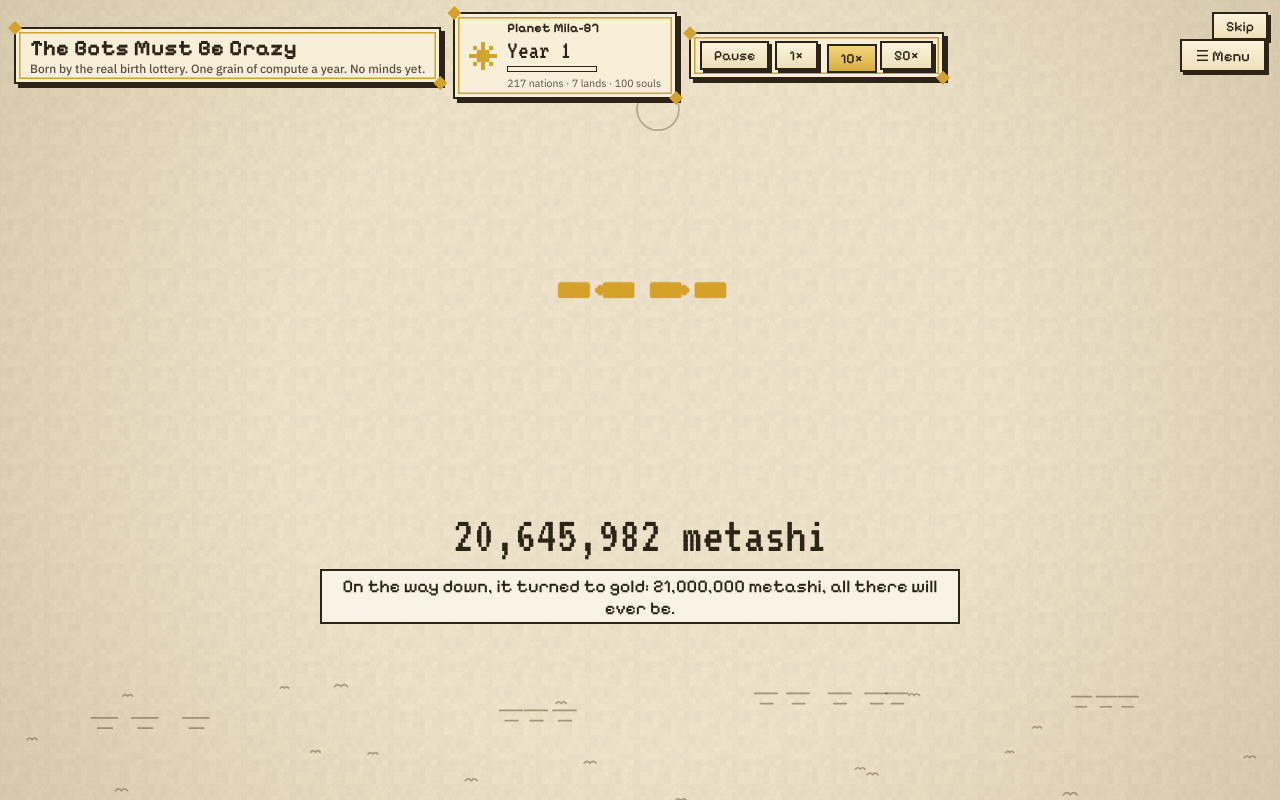
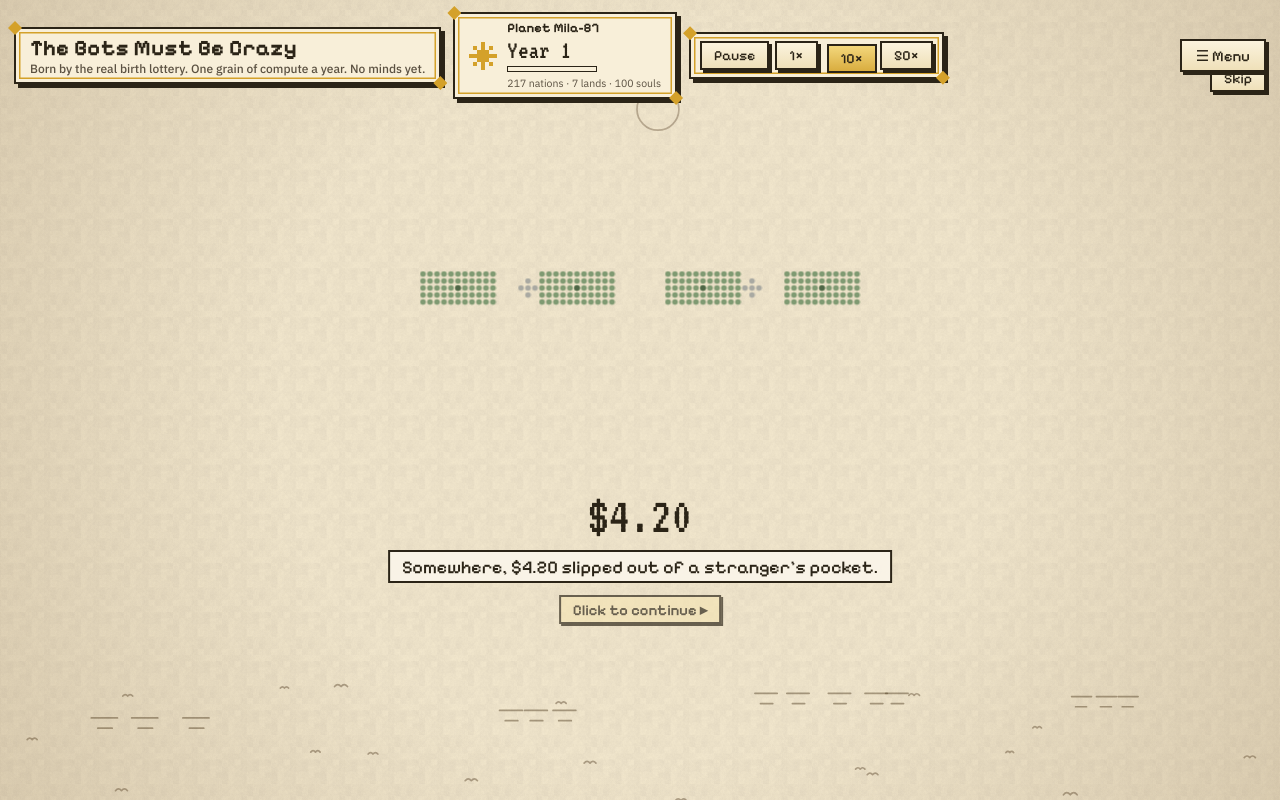
Before and after one commit to haodaz/the-bots-must-be-crazy, a Next.js app: page / in a window 1280 px wide. Both pictures are taken after a click on the button "Skip the story". Built offline with nearby package versions, Linux system fonts and the light colour scheme.

Commit message:
The opening waits for a click after each line
Co-Authored-By: Claude Opus 5.5 <noreply@anthropic.com>

```diff
--- a/app/globals.css
+++ b/app/globals.css
@@ -772,6 +772,8 @@ body {
 
 .board-overlay .skip {
   pointer-events: auto;
+  top: 64px;
+  right: 14px;
 }
 
 .hud-top {
@@ -1760,3 +1762,40 @@ body {
   font-size: 13px;
   padding: 3px 9px 2px;
 }
+
+/* The opening waits for a click after each line. */
+.intro-catch {
+  position: absolute;
+  inset: 0;
+  background: none;
+  border: 0;
+  padding: 0;
+  cursor: pointer;
+  pointer-events: auto;
+}
+
+.genesis-caption .next-hint {
+  display: table;
+  margin: 12px auto 0;
+  padding: 4px 12px 3px;
+  font-family: var(--pixel);
+  font-size: 15px;
+  font-weight: 600;
+  color: var(--ink);
+  background: var(--gold-soft);
+  border: 2px solid var(--ink);
+  box-shadow: 2px 2px 0 var(--ink);
+  opacity: 0;
+  transition: opacity 0.3s;
+}
+
+.genesis-caption .next-hint.on {
+  opacity: 1;
+  animation: hint-blink 1.4s ease-in-out infinite;
+}
+
+@keyframes hint-blink {
+  50% {
+    opacity: 0.55;
+  }
+}
--- a/src/i18n-zh.ts
+++ b/src/i18n-zh.ts
@@ -439,4 +439,6 @@ export const ZH: Record<string, string> = {
   "Menu (Esc)": "菜单（Esc）",
   "Language": "语言",
   "{n} left": "剩 {n} 张",
+  "Continue": "继续",
+  "Click to continue ▸": "点一下继续 ▸",
 };
--- a/src/ui/WorldView.tsx
+++ b/src/ui/WorldView.tsx
@@ -22,6 +22,9 @@ const SPEEDS = [
 
 /** The opening, in seconds. */
 const INTRO = { fall: 1.8, burst: 3.4, land: 4.8, settle: 6.2, borders: 7.4, born: 9.2, end: 10.2 };
+/** The opening plays one line at a time: each beat plays to its end and waits for a click before the next. */
+const BEATS = [INTRO.fall, INTRO.burst, INTRO.land, INTRO.settle, INTRO.borders, INTRO.end];
+const HOLD = 0.001;
 const FOLLOW_ZOOM = 6;
 
 type Selection =
@@ -77,7 +80,10 @@ export default function WorldView() {
   /** While a zoom eases in, this world point stays under this screen point (buffer px). */
   const zoomAnchorRef = useRef<{ x: number; y: number; px: number; py: number } | null>(null);
   const particlesRef = useRef<Particle[]>([]);
-  const introStartRef = useRef<number | null>(null);
+  // The opening's own clock, in seconds: it stops at the end of each beat until the viewer moves on.
+  const introTRef = useRef(0);
+  const introLastRef = useRef<number | null>(null);
+  const beatRef = useRef(0);
   const lastEventRef = useRef<WorldEvent | null>(null);
   const lastCutRef = useRef(0);
   const rotateRef = useRef(0);
@@ -97,9 +103,11 @@ export default function WorldView() {
   const [menu, setMenu] = useState(false);
   const resumeRef = useRef(false);
   const menuKeyRef = useRef<() => void>(() => {});
+  const introKeyRef = useRef<() => boolean>(() => false);
   useEffect(() => {
     const onKey = (e: KeyboardEvent) => {
       if (e.key === "Escape") menuKeyRef.current();
+      else if ((e.key === " " || e.key === "Enter" || e.key === "ArrowRight") && introKeyRef.current()) e.preventDefault();
     };
     window.addEventListener("keydown", onKey);
     return () => window.removeEventListener("keydown", onKey);
@@ -146,7 +154,9 @@ export default function WorldView() {
       camRef.current = fitCamera(w);
       lastEventRef.current = w.events[w.events.length - 1] ?? null;
       particlesRef.current = makeParticles(w);
-      introStartRef.current = null;
+      introTRef.current = 0;
+      introLastRef.current = null;
+      beatRef.current = 0;
       playerRef.current = newPlayer();
       endedRef.current = false;
       setArchive(false);
@@ -270,12 +280,13 @@ export default function WorldView() {
           canvas.height = BUFFER.height;
         }
         const ctx = canvas.getContext("2d")!;
-        // The opening waits while the story is open.
-        if (introStartRef.current === null || storyRef.current) introStartRef.current = now;
-        const t = (now - introStartRef.current) / 1000;
+        // The opening's clock runs to the end of the current beat and waits there; it also waits while the story is open.
+        const last = introLastRef.current ?? now;
+        introLastRef.current = now;
+        if (!storyRef.current) introTRef.current = Math.min(introTRef.current + (now - last) / 1000, BEATS[beatRef.current] - HOLD);
+        const t = introTRef.current;
         if (intro >= 0) {
           drawGenesis(ctx, r, w, t, particlesRef.current);
-          if (t >= INTRO.end) setIntro(-1);
         } else {
           const p = playerRef.current;
           if (!endedRef.current && w.tick >= LAWS.LIFE_DAYS * LAWS.DAY_TICKS) {
@@ -336,7 +347,7 @@ export default function WorldView() {
         }
         if (now - lastHud > 110) {
           lastHud = now;
-          if (intro >= 0) setIntro(Math.min(t, INTRO.end));
+          if (intro >= 0) setIntro((prev) => (prev < 0 ? prev : t)); // never undo a skip or the last click
           setFrame((f) => f + 1);
         }
       }
@@ -364,6 +375,15 @@ export default function WorldView() {
       kind: "gold",
       text: t(drew ? "Year {n}. You drew a card. Play, then press on." : p.deck.length ? "Year {n}. Your hand is full. Play, then press on." : "Year {n}. Your deck is empty. Play, then press on.", { n: year + 1 }),
     });
+  }
+
+  /** A click during the opening: finish the line that is playing, or, if it is already waiting, go on to the next. */
+  function nextBeat() {
+    const end = BEATS[beatRef.current] - HOLD;
+    if (introTRef.current < end - 0.01) introTRef.current = end;
+    else if (beatRef.current >= BEATS.length - 1) return setIntro(-1);
+    else beatRef.current += 1;
+    setIntro(introTRef.current);
   }
 
   function openMenu() {
@@ -595,6 +615,11 @@ export default function WorldView() {
   const chosenCard = player.hand.find((c) => c.uid === player.chosen);
   const zoomedOut = cam.s < fitCamera(w).s * 2.2;
   // Esc opens or closes the menu (the story handles its own Esc).
+  introKeyRef.current = () => {
+    if (!introOn || story) return false;
+    nextBeat();
+    return true;
+  };
   menuKeyRef.current = () => {
     if (story || introOn) return;
     if (menu) closeMenu();
@@ -615,7 +640,10 @@ export default function WorldView() {
 
       <div className="board-overlay">
         {introOn ? (
-          <GenesisCaption t={intro} w={w} onSkip={() => setIntro(-1)} />
+          <>
+            <button className="intro-catch" onClick={nextBeat} aria-label={t("Continue")} />
+            <GenesisCaption t={intro} w={w} waiting={intro >= BEATS[beatRef.current] - HOLD - 0.01} onSkip={() => setIntro(-1)} />
+          </>
         ) : (
           <>
             <MapLabels w={w} cam={cam} zoomedOut={zoomedOut} />
@@ -1142,7 +1170,7 @@ function drawGenesis(ctx: CanvasRenderingContext2D, r: MapRenderer, w: World, t:
   }
 }
 
-function GenesisCaption({ t: time, w, onSkip }: { t: number; w: World; onSkip: () => void }) {
+function GenesisCaption({ t: time, w, waiting, onSkip }: { t: number; w: World; waiting: boolean; onSkip: () => void }) {
   const { t } = useLang();
   let big: string | null = null;
   let line: string | null = null;
@@ -1172,6 +1200,7 @@ function GenesisCaption({ t: time, w, onSkip }: { t: number; w: World; onSkip: (
       <div className="genesis-caption">
         {big && <div className="big">{big}</div>}
         {line && <div className="line">{line}</div>}
+        <div className={`next-hint ${waiting ? "on" : ""}`}>{t("Click to continue ▸")}</div>
       </div>
       <button className="pbtn skip" onClick={onSkip}>
         {t("Skip")}
```
Also changed, not shown: 1 other file (tests, documents, lock files or other folders).
